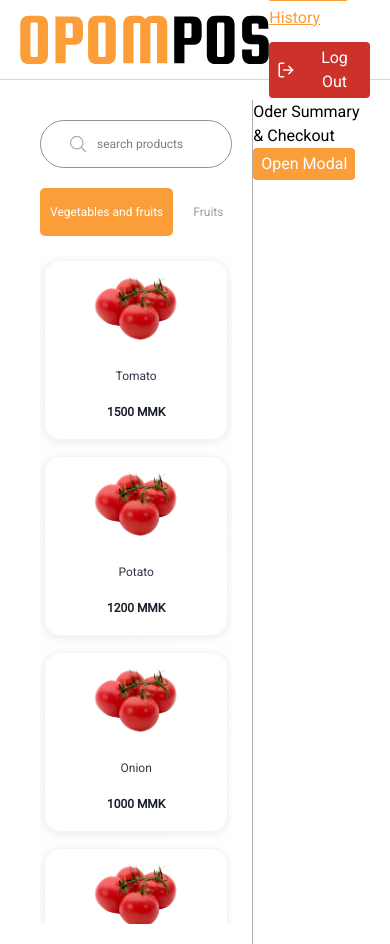
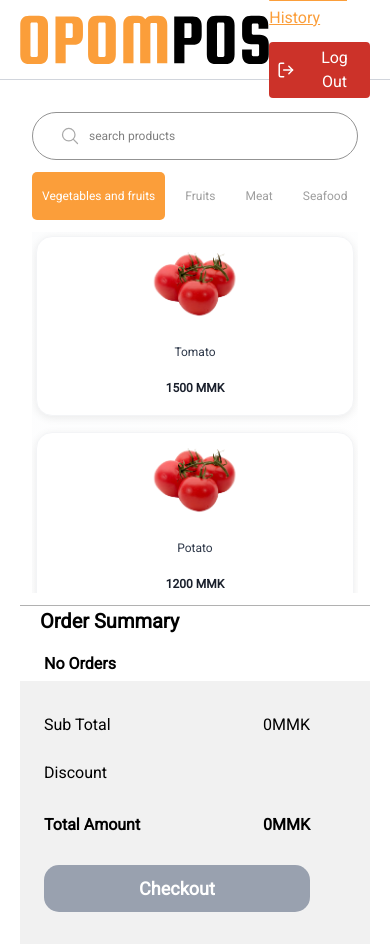
Before and after one commit to one-project-one-month/opom-pos-react-js, a Next.js app: page / in a window 390 px wide. Built offline with nearby package versions, Linux system fonts and the light colour scheme.

Commit message:
Refactor order modal flow and layout improvements

```diff
--- a/app/(root)/(main)/page.tsx
+++ b/app/(root)/(main)/page.tsx
@@ -3,6 +3,7 @@
 import CategoryList from '@/app/components/category-list';
 import ProductList from '@/app/components/product-list';
 import ProductSearch from '@/app/components/product-search';
+import OrderSummary from '@/app/components/orderSummary/order-summary';
 import { useState } from 'react';
 import PaymentModel from './PaymentModal';
 import { ModalTypes, PaymentMethodTypes } from '@/app/type/type';
@@ -15,26 +16,22 @@ export default function Home() {
   const [paymentMethod, setPaymentMethod] =
     useState<PaymentMethodTypes>('cash');
   return (
-
     <>
-      <div className="flex justify-center items-start max-w-[1280px] mx-auto min-h-screen h-screen">
-        <div className="w-2/3 h-screen p-5 flex flex-col border-r border-[#9E9E9ECC]">
-          <div className="space-y-5">
+      <div className="flex flex-col lg:flex-row justify-center items-start max-w-[1280px] mx-auto min-h-screen h-screen">
+        {/* Products Section */}
+        <div className="w-full lg:w-2/3 h-[60vh] lg:h-screen p-3 sm:p-5 flex flex-col border-b lg:border-b-0 lg:border-r border-[#9E9E9ECC]">
+          <div className="space-y-3 sm:space-y-5">
             <ProductSearch />
             <CategoryList />
           </div>
-          <div className="flex-1 min-h-0 mt-5">
+          <div className="flex-1 min-h-0 mt-3 sm:mt-5">
             <ProductList />
           </div>
         </div>
-        <div className="w-1/3 h-screen">
-          Oder Summary & Checkout{' '}
-          <CustomBtn
-            onClick={() => setCurrentModal('order')}
-            className="bg-[#FB9E3A]"
-          >
-            Open Modal
-          </CustomBtn>
+
+        {/* Order Summary Section */}
+        <div className="w-full lg:w-1/3 h-[40vh] lg:h-screen flex flex-col bg-white lg:bg-transparent">
+          <OrderSummary />
         </div>
       </div>
       {/* Order Modal */}
--- a/app/components/order-details.tsx
+++ b/app/components/order-details.tsx
@@ -2,13 +2,13 @@
 import React from 'react'
 import { useSelector } from 'react-redux'
 import { X } from 'lucide-react'
-
 interface OrderDetailsModalProps {
   isOpen: boolean
   onClose: () => void
+  onProceedToPayment: () => void
 }
 
-export default function OrderDetailsModal({ isOpen, onClose }: OrderDetailsModalProps) {
+export default function OrderDetailsModal({ isOpen, onClose, onProceedToPayment }: OrderDetailsModalProps) {
   const orders = useSelector((state: any) => state.orderSummary.orders)
 
   const totalAmount = orders.reduce((total: number, order: any) => {
@@ -21,18 +21,18 @@ export default function OrderDetailsModal({ isOpen, onClose }: OrderDetailsModal
     <div className="fixed inset-0 z-50 flex items-center justify-center overflow-auto">
       {/* Backdrop */}
       <div
-        className="absolute inset-0 bg-opacity-50 backdrop-blur-sm"
+        className="absolute inset-0 bg-black/30"
         onClick={onClose}
       ></div>
 
       {/* Modal Content */}
       <div className="relative bg-white rounded-lg shadow-lg max-w-4xl w-full mx-4 md:w-[600px] lg:w-[800px]">
         {/* Header */}
-        <div className="flex items-center justify-between p-6 border-b">
+        <div className="flex items-center justify-center p-6 relative">
           <h2 className="text-xl font-semibold text-gray-900">Order Details</h2>
           <button
             onClick={onClose}
-            className="text-gray-400 hover:text-gray-600 transition-colors"
+            className="absolute right-6 text-gray-400 hover:text-gray-600 transition-colors cursor-pointer"
           >
             <X size={24} />
           </button>
@@ -77,9 +77,10 @@ export default function OrderDetailsModal({ isOpen, onClose }: OrderDetailsModal
           <div className="flex gap-3 mt-6">
             <button
               onClick={() => {
-                // Handle action, e.g., proceed to payment
+                onProceedToPayment()
+                onClose()
               }}
-              className="flex-1 px-4 py-2 bg-[#FB9E3A] text-white rounded-lg hover:bg-orange-400 transition-colors"
+              className="flex-1 px-4 py-2 bg-[#FB9E3A] text-white rounded-lg hover:bg-orange-400 transition-colors cursor-pointer"
             >
               Proceed to Payment
             </button>
--- a/app/components/orderSummary/order-checkout.tsx
+++ b/app/components/orderSummary/order-checkout.tsx
@@ -2,9 +2,13 @@
 import { useState } from 'react'
 import { useSelector } from 'react-redux'
 import OrderDetailsModal from '../order-details'
+import PaymentModal from '../../(root)/(main)/PaymentModal'
+import { PaymentMethodTypes, ModalTypes } from '@/app/type/type'
 
 export default function OrderCheckout() {
-  const [isModalOpen, setIsModalOpen] = useState(false)
+  const [isOrderModalOpen, setIsOrderModalOpen] = useState(false)
+  const [currentModal, setCurrentModal] = useState<ModalTypes>(null)
+  const [paymentMethod, setPaymentMethod] = useState<PaymentMethodTypes>('cash')
   const orders = useSelector((state: any) => state.orderSummary.orders)
 
   const totalAmount = orders.reduce((total: number, order: any) => {
@@ -13,8 +17,12 @@ export default function OrderCheckout() {
 
   const handleCheckoutClick = () => {
     if (orders.length > 0) {
-      setIsModalOpen(true)
+      setIsOrderModalOpen(true)
     }
+  }
+
+  const handleProceedToPayment = () => {
+    setCurrentModal('payment')
   }
 
   return (
@@ -47,9 +55,19 @@ export default function OrderCheckout() {
 
       {/* Order Details Modal */}
       <OrderDetailsModal
-        isOpen={isModalOpen}
-        onClose={() => setIsModalOpen(false)}
+        isOpen={isOrderModalOpen}
+        onClose={() => setIsOrderModalOpen(false)}
+        onProceedToPayment={handleProceedToPayment}
       />
+
+      {/* Payment Modal */}
+      {currentModal === 'payment' && (
+        <PaymentModal
+          paymentMethod={paymentMethod}
+          setPaymentMethod={setPaymentMethod}
+          setCurrentModal={setCurrentModal}
+        />
+      )}
     </>
   )
 }
```
Also changed, not shown: app/components/order-details-modal.tsx (deleted).
